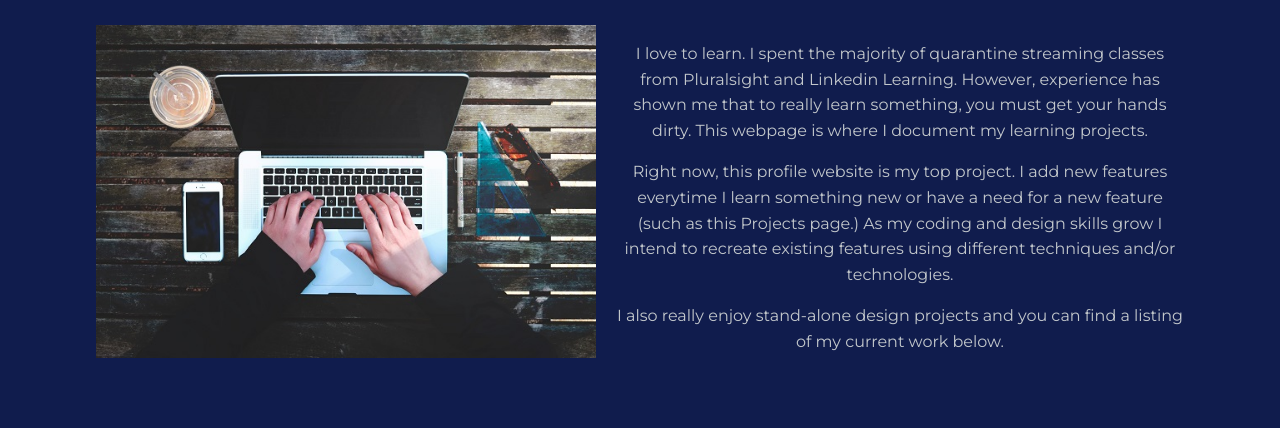
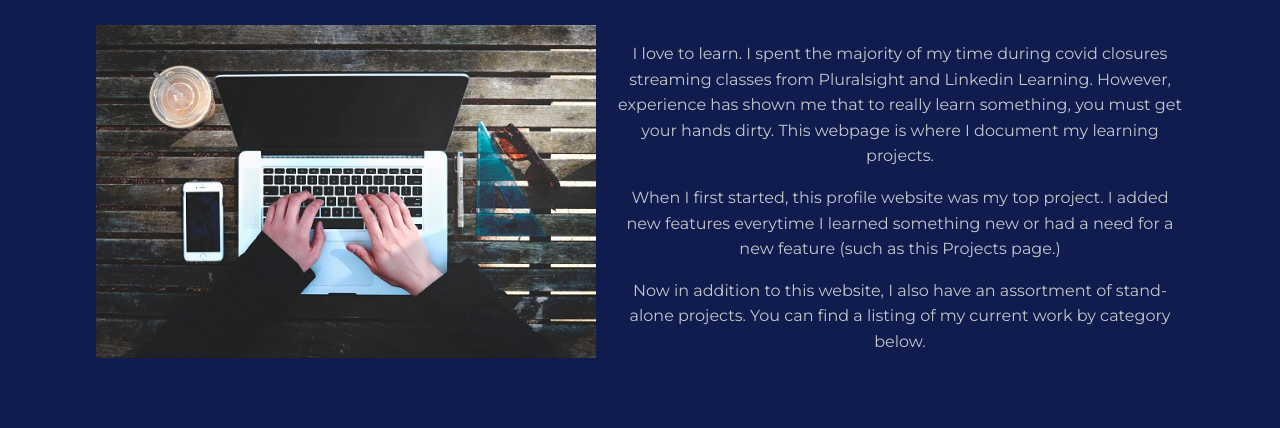
Before and after one commit to atoopdev/Portfolio-website, a plain HTML site: page projects.html in a window 1280 px wide. Shown: the part 255-683 px from the top of the page. Drawn offline with Linux system fonts and the light colour scheme.

Commit message:
update text

```diff
--- a/projects.html
+++ b/projects.html
@@ -45,11 +45,11 @@
                   <source media="(max-width:374px)" srcset="images/stanley-dai-73OZYNjVoNI-unsplash_300.jpg">
                   <img src="images/stanley-dai-73OZYNjVoNI-unsplash_600.jpg" class="project-hero" alt="Hands typing on a laptop keyboard">
                 </picture>
-              <p>I love to learn. I spent the majority of quarantine streaming classes from Pluralsight and Linkedin Learning. However, experience has shown me that to really learn something, you must get your hands dirty. This webpage is where I document my learning projects.</p>
+              <p>I love to learn. I spent the majority of my time during covid closures streaming classes from Pluralsight and Linkedin Learning. However, experience has shown me that to really learn something, you must get your hands dirty. This webpage is where I document my learning projects.</p>
 
-              <P>Right now, this profile website is my top project. I add new features everytime I learn something new or have a need for a new feature (such as this Projects page.) As my coding and design skills grow I intend to recreate existing features using different techniques and/or technologies.</P>
+              <P>When I first started, this profile website was my top project. I added new features everytime I learned something new or had a need for a new feature (such as this Projects page.)</P>
 
-              <p>I also really enjoy stand-alone design projects and you can find a listing of my current work below.</p>
+              <p>Now in addition to this website, I also have an assortment of stand-alone projects. You can find a listing of my current work by category below.</p>
               </div>
               <!-- end header-item -->
             </div>
```
Also changed, not shown: index.html (+3 -3 lines).
